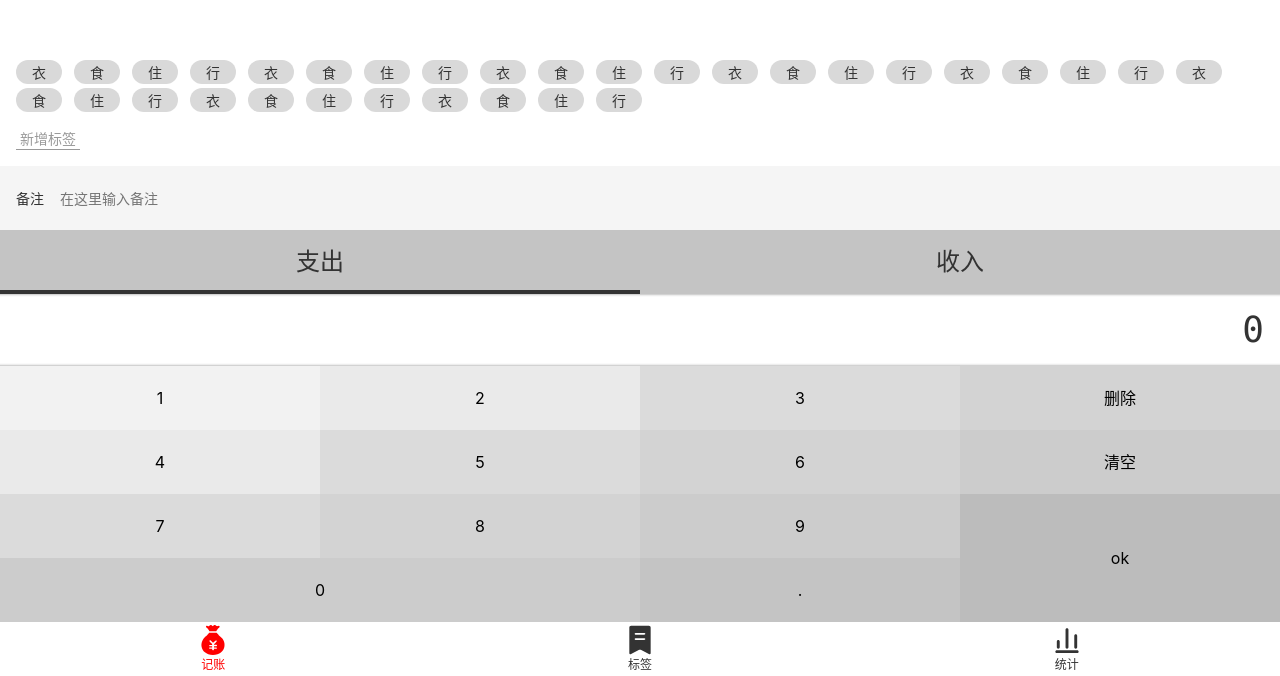
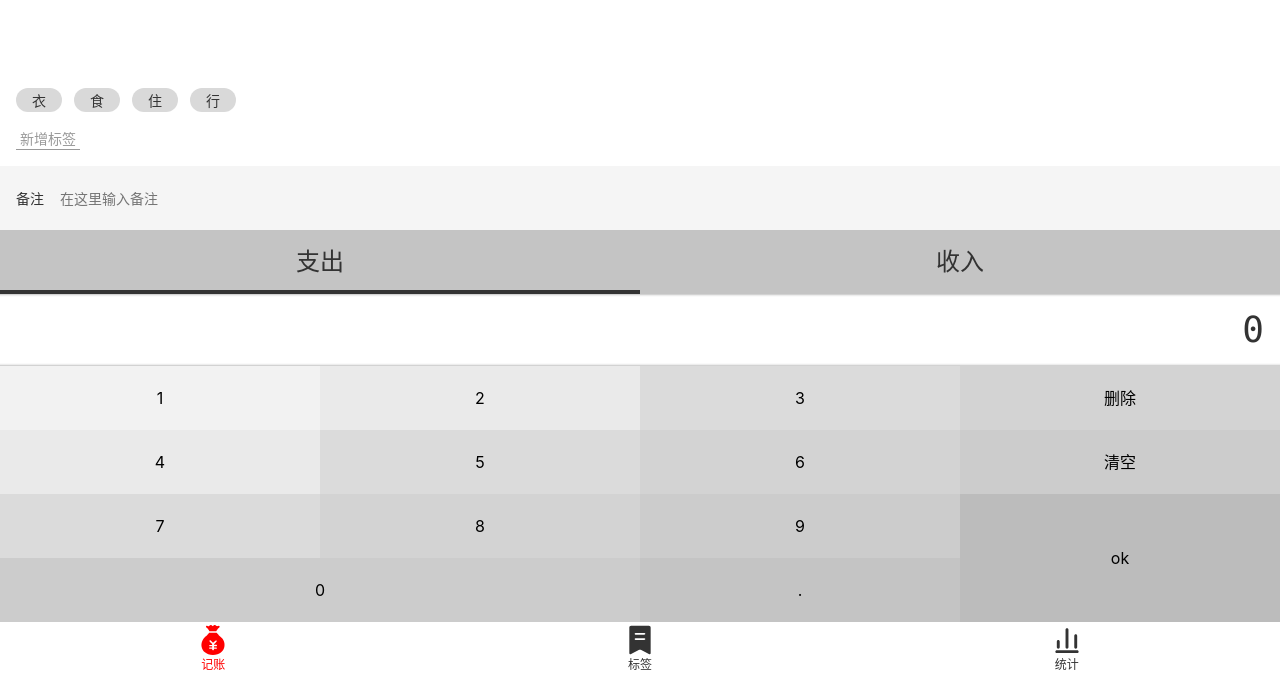
Before and after one commit to tyj1113/money, a Vue app: page /#/money in a window 1280 px wide. Shown: the part 124-800 px from the top of the page. Built offline with nearby package versions, Linux system fonts and the light colour scheme.

Commit message:
完成Tags组件

```diff
--- a/src/components/Money/Tags.vue
+++ b/src/components/Money/Tags.vue
@@ -1,50 +1,48 @@
 <template>
   <div class="tags">
     <div class="new">
-      <button>新增标签</button>
+      <button @click.a="create">新增标签</button>
     </div>
     <ul class="current">
-      <li>衣</li>
-      <li>食</li>
-      <li>住</li>
-      <li>行</li>
-
-      <li>衣</li>
-      <li>食</li>
-      <li>住</li>
-      <li>行</li>
-      <li>衣</li>
-      <li>食</li>
-      <li>住</li>
-      <li>行</li>
-      <li>衣</li>
-      <li>食</li>
-      <li>住</li>
-      <li>行</li>
-      <li>衣</li>
-      <li>食</li>
-      <li>住</li>
-      <li>行</li>
-      <li>衣</li>
-      <li>食</li>
-      <li>住</li>
-      <li>行</li>
-      <li>衣</li>
-      <li>食</li>
-      <li>住</li>
-      <li>行</li>
-      <li>衣</li>
-      <li>食</li>
-      <li>住</li>
-      <li>行</li>
+      <li v-for="tag in dataSource" :key="tag"
+          :class="selectedTags.includes(tag) && 'selected'"
+          @click="selected(tag)"
+      >{{ tag }}
+      </li>
     </ul>
 
   </div>
 </template>
 
 <script lang="ts">
-export default {
-name: "Tags"
+import Vue from 'vue';
+import {Component, Prop} from 'vue-property-decorator';
+
+@Component
+export default class Tags extends Vue {
+  @Prop(Array) dataSource: string[] | undefined;
+  selectedTags: string[] = [];
+
+  selected(tag: string) {
+    const index: number = this.selectedTags.indexOf(tag);
+    if (index !== -1) {
+      this.selectedTags.splice(index, 1);
+    } else {
+      this.selectedTags.push(tag!);
+    }
+  }
+
+  create() {
+    const tag = window.prompt('输入标签名');
+    if (tag !== '') {
+      if (this.dataSource) {
+        this.$emit('update:dataSource', [...this.dataSource, tag]);
+      }
+    } else {
+      window.alert('无效参数');
+    }
+  }
+
 }
 </script>
 
@@ -55,9 +53,11 @@ name: "Tags"
   flex-grow: 1;
   display: flex;
   flex-direction: column-reverse;
+
   > .current {
     display: flex;
     flex-wrap: wrap;
+
     li {
       $bg: #d9d9d9;
       background: $bg;
@@ -69,6 +69,7 @@ name: "Tags"
       justify-content: center;
       align-items: center;
       margin-top: 4px;
+
       &.selected {
         background: darken($bg, 50%);
         color: white;
--- a/src/views/Money.vue
+++ b/src/views/Money.vue
@@ -4,7 +4,7 @@
       <NumberPad/>
       <Types/>
       <Notes/>
-      <Tags/>
+      <Tags :data-source.sync="tags"/>
     </Layout>
   </div>
 </template>
@@ -17,7 +17,13 @@ import NumberPad from '@/components/Money/NumberPad.vue';
 
 export default {
   name: 'Money',
-  components: {NumberPad, Types, Notes, Tags}
+  components: {NumberPad, Types, Notes, Tags},
+  data(){
+    return{
+      tags:['衣','食','住','行']
+    }
+
+  }
 };
 </script>
 <style lang="scss">
```
